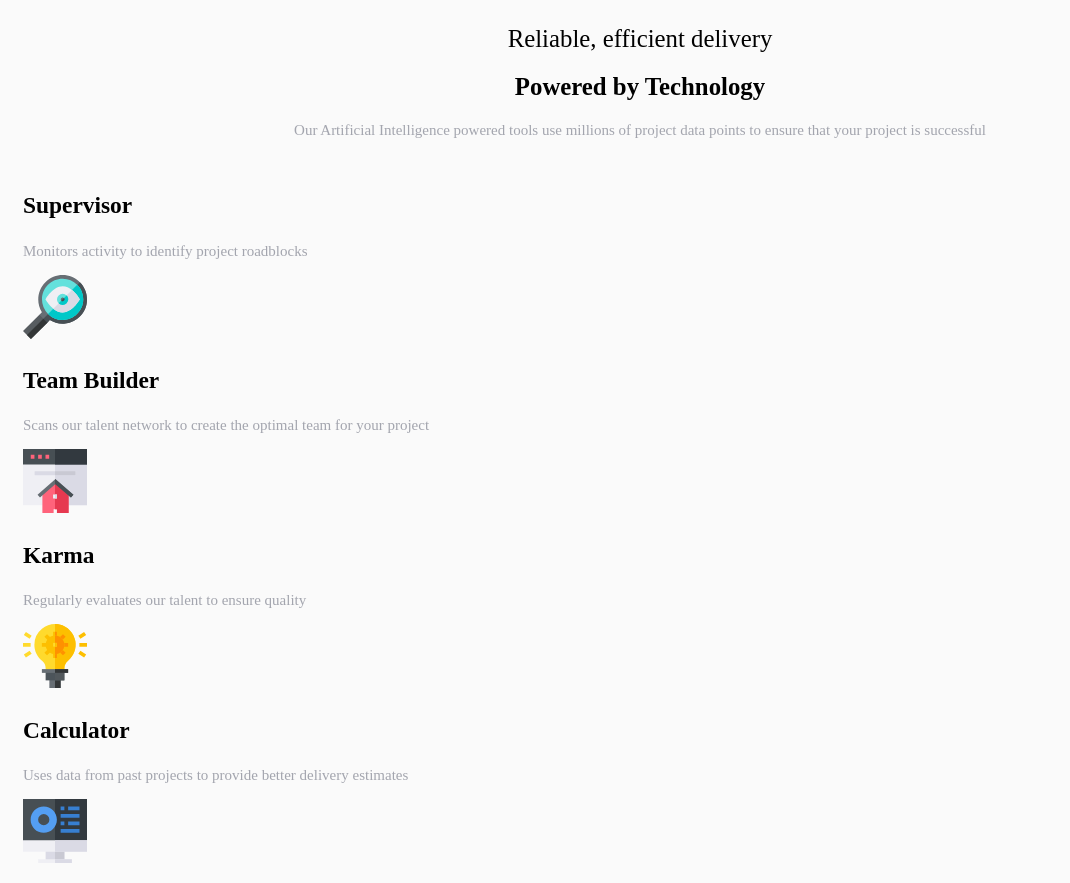
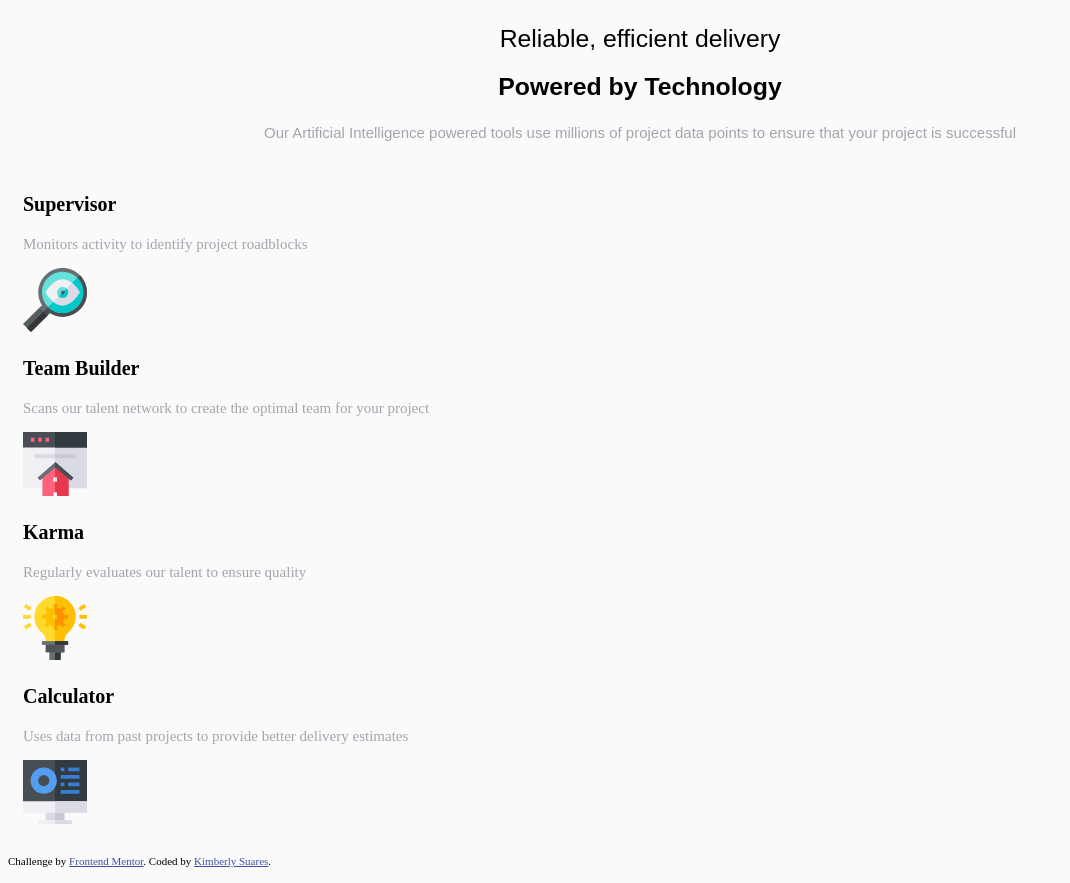
Before and after one commit to ksuares1/four-card-feature-section, a plain HTML site: page index.html in a window 1280 px wide. Shown: the whole page, without its empty margins (0-1070 px from the left). After the commit the page ends 844 px from the top, so only its background shows below. Drawn offline with Linux system fonts and the light colour scheme.

Commit message:
updated font sise and style for header section

```diff
--- a/css/style.css
+++ b/css/style.css
@@ -52,10 +52,24 @@ main{
     font-size: 20px;
 }
 
-header, .top-para{
+header, .main-para{
     text-align: center;
+    font-family:"poppins", sans-serif;
+    font-size:15px;
 }
 
+.main-para{
+    font-weight: 400;
+    color:var(--gray-blue);
+    line-height: 1.4;
+    font-family:"poppins" sans-serif;
+}
+
+
+h3{
+    font-size: 20px;
+
+}
 .card-container{
     padding:15px;
 }
--- a/index.html
+++ b/index.html
@@ -21,7 +21,7 @@
       <h1 class="heading-thin">Reliable, efficient delivery</h1>
       <h2 class="heading-bold">Powered by Technology</h2>
        </header>
-        <p class="top-para">Our Artificial Intelligence powered tools use millions of project data points
+        <p class="main-para">Our Artificial Intelligence powered tools use millions of project data points
       to ensure that your project is successful</p>
 
           <div class="card-container">
```
